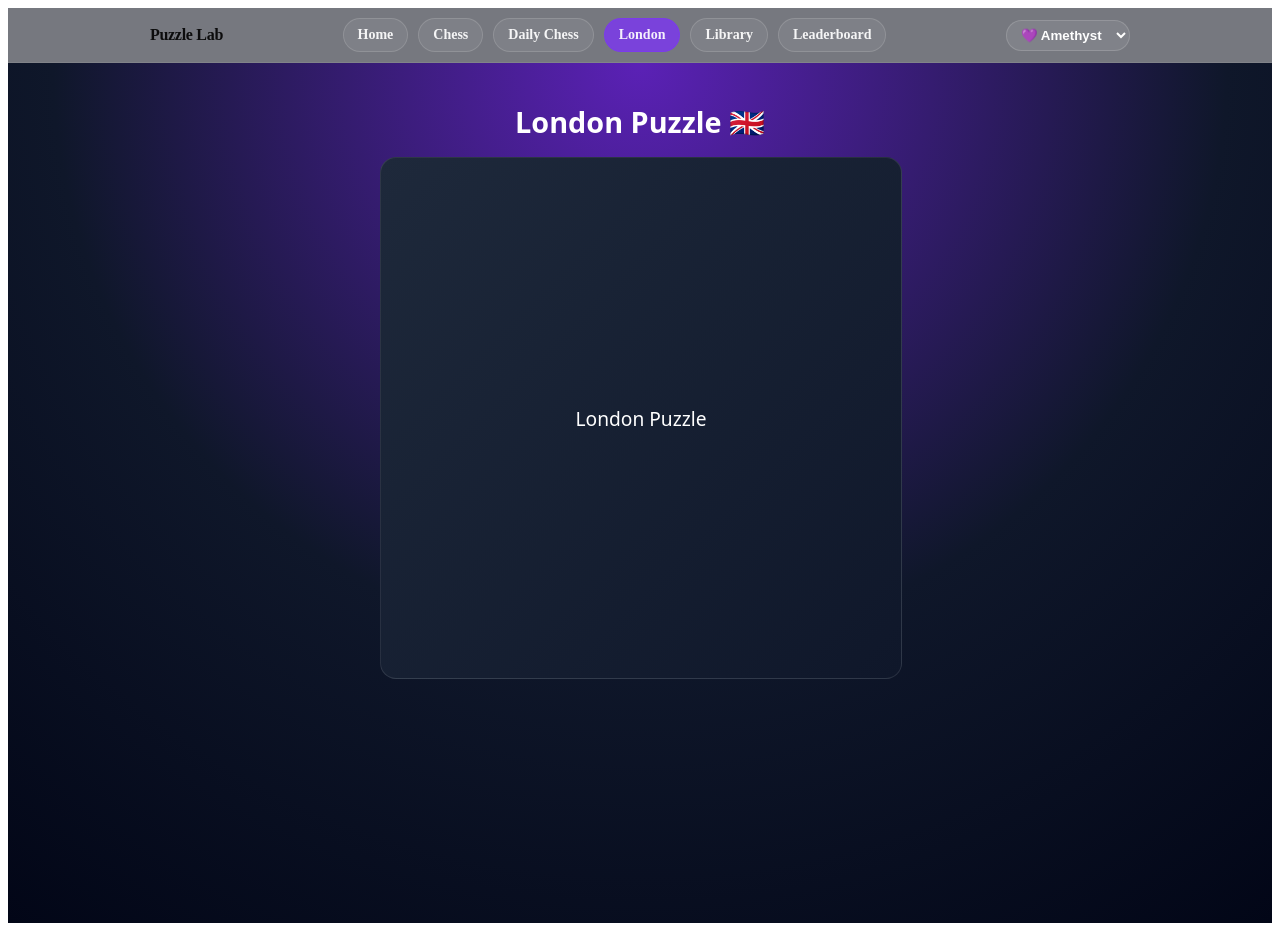
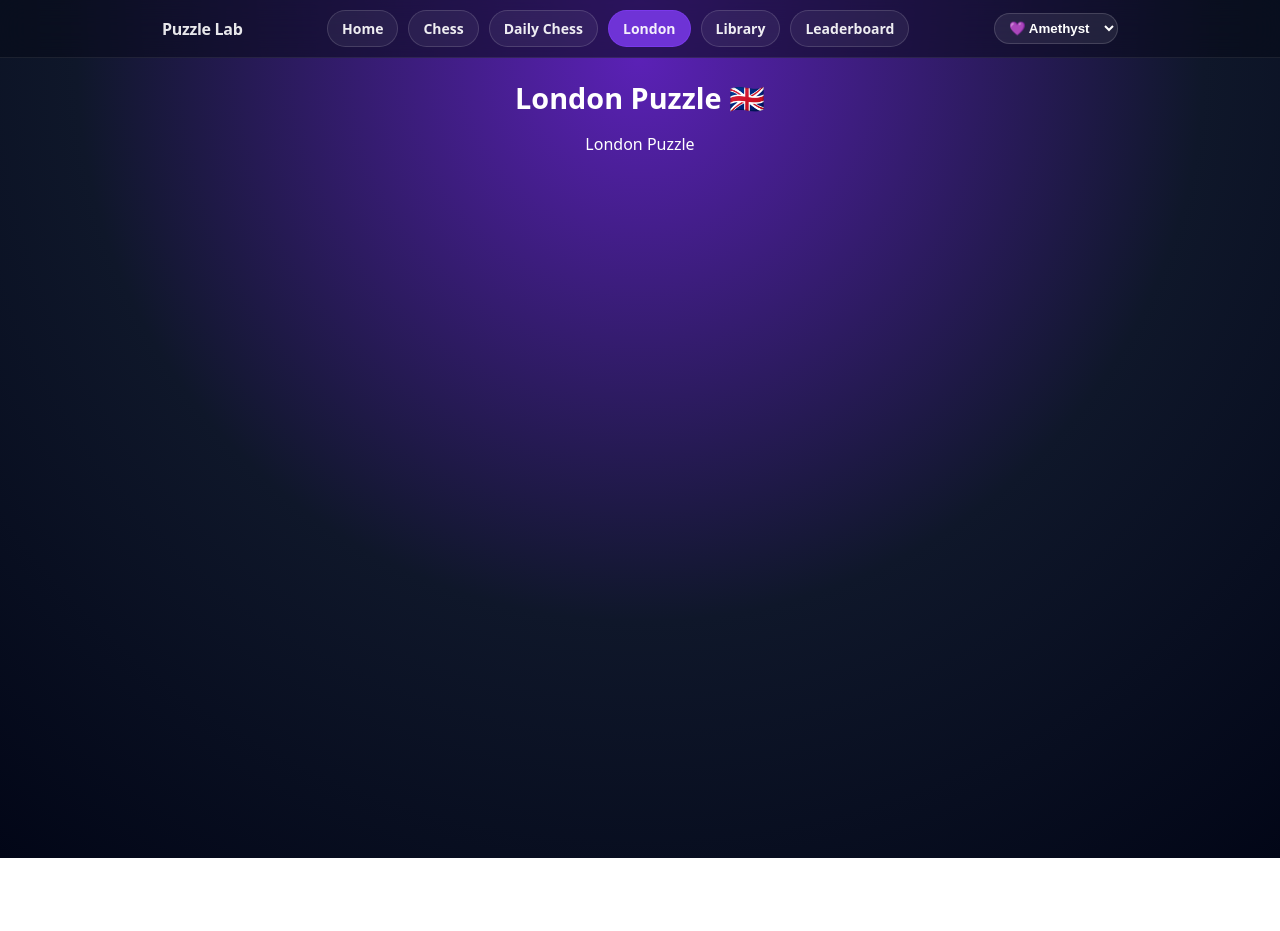
Before and after one commit to kodemasterkhai/puzzle-lab8, a React (Vite) app: page /london in a window 1280 px wide. After the commit the page ends 858 px from the top, so only its background shows below. Built offline with nearby package versions, Linux system fonts and the light colour scheme.

Commit message:
Restore working boards + fix white background

```diff
--- a/src/index.css
+++ b/src/index.css
@@ -1,4 +1,19 @@
-/* ===== PAGE WRAPPER ===== */
+/* ===== GLOBAL BASE ===== */
+* {
+  box-sizing: border-box;
+}
+
+html,
+body {
+  margin: 0;
+  padding: 0;
+}
+
+#root {
+  min-height: 100vh;
+}
+
+/* ===== PAGE WRAPPER (keep your vibe) ===== */
 .pageWrap {
   min-height: 100vh;
   padding: 20px 12px 40px;
@@ -10,36 +25,84 @@
 
 .pageTitle {
   font-size: 1.8rem;
-  margin-bottom: 16px;
+  margin: 0 0 16px;
 }
 
-/* ===== RESPONSIVE BOARD SYSTEM ===== */
-.boardOuter {
+/* =========================================================
+   ✅ RESPONSIVE CONTAINERS (SAFE)
+   - We resize the OUTER box only.
+   - We DO NOT mess with your board internals.
+   - We only ask the *direct child* to fill the frame.
+   ========================================================= */
+
+/* ===== CHESS: square frame, centered, phone-safe ===== */
+.chessFrameOuter {
   width: 100%;
   display: flex;
   justify-content: center;
-  align-items: center;
+  padding: 0 10px;
 }
 
-.boardInner {
-  width: min(92vw, 520px);  /* scales for phones */
-  aspect-ratio: 1 / 1;      /* always square */
+.chessFrame {
+  width: min(92vw, 460px);     /* smaller than before so H-file never spills */
+  aspect-ratio: 1 / 1;         /* chess must stay square */
+  display: flex;
+  align-items: stretch;
+  justify-content: stretch;
+  border-radius: 16px;
+  overflow: hidden;            /* prevents the right column hanging out */
+  border: 1px solid rgba(255, 255, 255, 0.12);
+  background: rgba(0, 0, 0, 0.18);
 }
 
-.boardInner > * {
-  width: 100% !important;
-  height: 100% !important;
+/* Only the DIRECT child fills the frame (safe) */
+.chessFrame > .chessFrameInner {
+  width: 100%;
+  height: 100%;
 }
 
-/* Placeholder styling */
-.boardPlaceholder {
+/* ===== PUZZLE: flexible (not forced square), centered ===== */
+.puzzleFrameOuter {
+  width: 100%;
+  display: flex;
+  justify-content: center;
+  padding: 0 10px;
+}
+
+.puzzleFrame {
+  width: min(94vw, 720px);
+  max-height: 78vh;            /* stops it being too tall on iPhone */
+  display: flex;
+  align-items: stretch;
+  justify-content: stretch;
+  border-radius: 16px;
+  overflow: hidden;
+  border: 1px solid rgba(255, 255, 255, 0.12);
+  background: rgba(0, 0, 0, 0.18);
+}
+
+/* Direct child fills puzzle frame */
+.puzzleFrame > .puzzleFrameInner {
   width: 100%;
   height: 100%;
-  background: linear-gradient(135deg, #1e293b, #0f172a);
-  border-radius: 16px;
-  display: flex;
-  align-items: center;
-  justify-content: center;
-  font-size: 1.2rem;
-  border: 1px solid rgba(255,255,255,0.1);
 }
+
+/* Optional: if your puzzle uses an img tag, keep it visible */
+.puzzleFrame img {
+  max-width: 100%;
+  height: auto;
+  display: block;
+}
+/* ===== GLOBAL BASE ===== */
+* { box-sizing: border-box; }
+
+html, body {
+  margin: 0;
+  padding: 0;
+  min-height: 100%;
+  background: radial-gradient(circle at top, #5b21b6, #0f172a 55%, #020617);
+  color: white;
+  font-family: system-ui, -apple-system, BlinkMacSystemFont, "Segoe UI", sans-serif;
+}
+
+#root { min-height: 100vh; }
```
